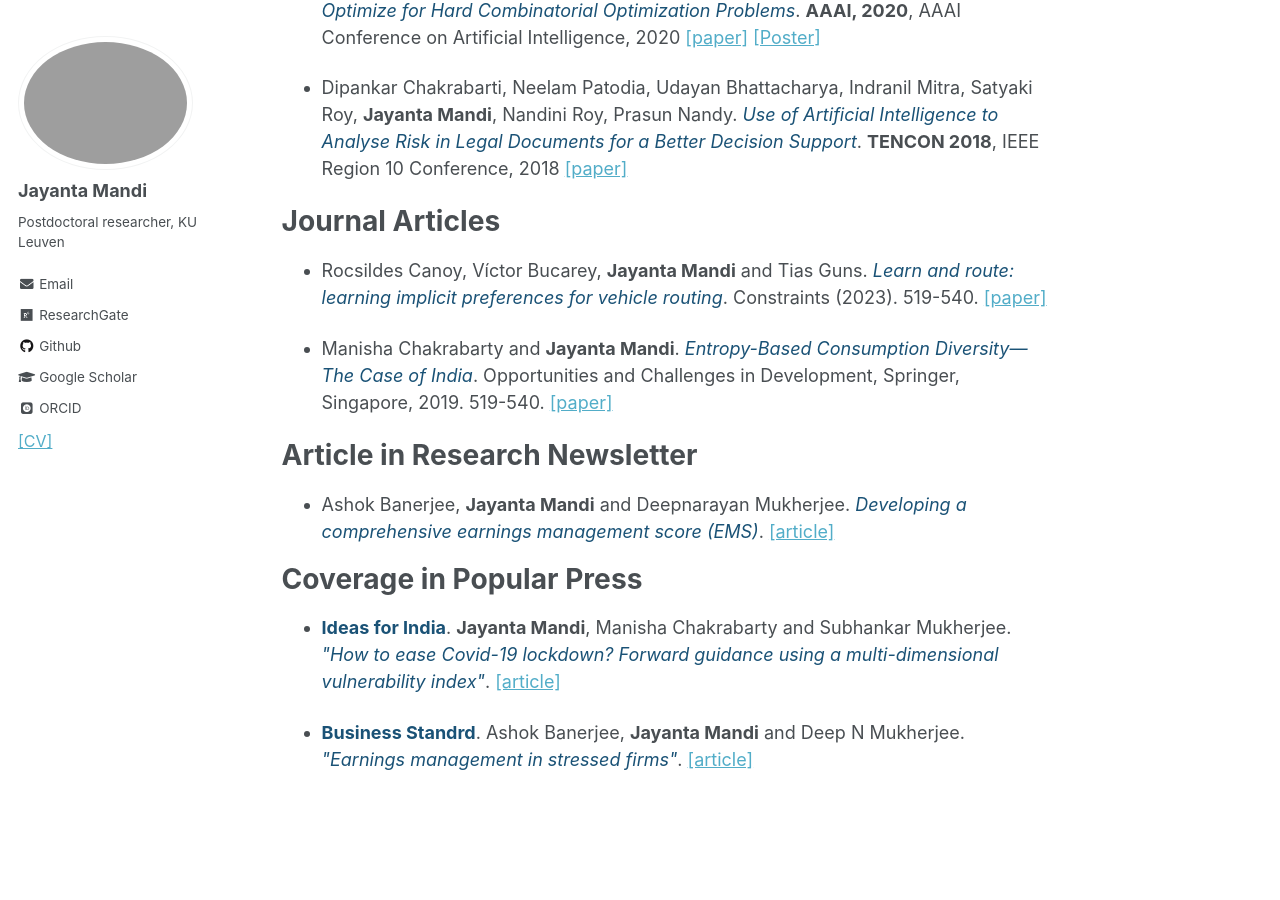
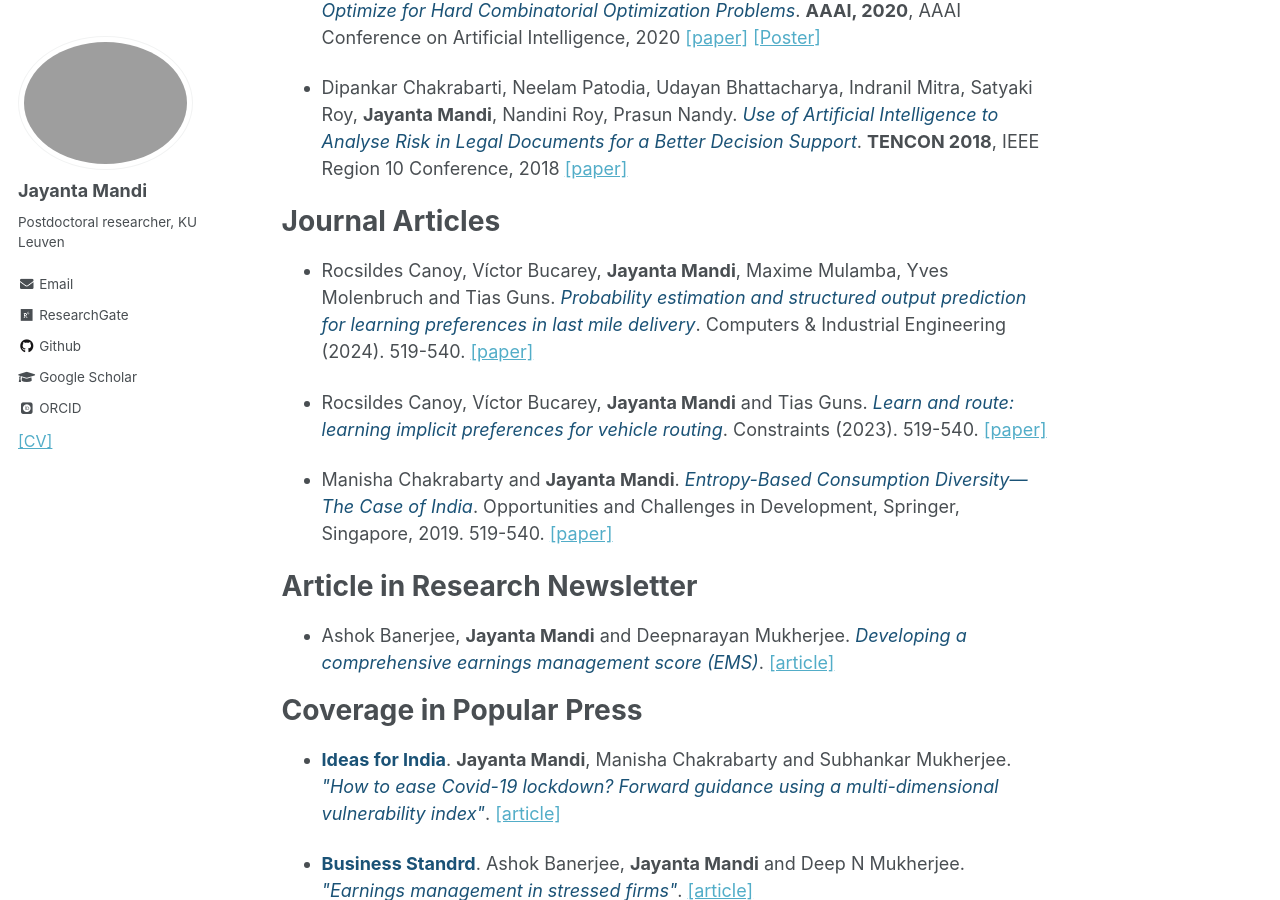
Before and after one commit to JayMan91/JayMan91.github.io, a Jekyll site: the page built from _pages/about.md, in a window 1280 px wide and 900 px high, scrolled down 1079 px. Built offline with Jekyll 4.4.1, drawn with Linux system fonts in a browser that asks for light colours; some web fonts are replaced.

Commit message:
Update about.md

```diff
--- a/_pages/about.md
+++ b/_pages/about.md
@@ -42,6 +42,9 @@ To address this challenge, I have developed a differentiable optimizer, which en
 	Documents for a Better Decision Support</font>*. **TENCON 2018**, IEEE Region 10 Conference, 2018 [[paper]](https://ieeexplore.ieee.org/document/8650382)
 
 # Journal Articles
+* Rocsildes Canoy, Víctor Bucarey, **Jayanta Mandi**, Maxime Mulamba, Yves Molenbruch and Tias Guns.  *<font color="#1A5276">Probability estimation and structured output prediction for learning preferences in last mile delivery</font>*. Computers & Industrial Engineering (2024). 519-540.  [[paper]](https://doi.org/10.1016/j.cie.2024.109932)
+
+
 * Rocsildes Canoy, Víctor Bucarey, **Jayanta Mandi** and Tias Guns. *<font color="#1A5276">Learn and route: learning implicit preferences for vehicle routing</font>*. Constraints (2023). 519-540. [[paper]](https://doi.org/10.1007/s10601-023-09363-2)
 
 *   Manisha Chakrabarty and **Jayanta  Mandi**.
```
